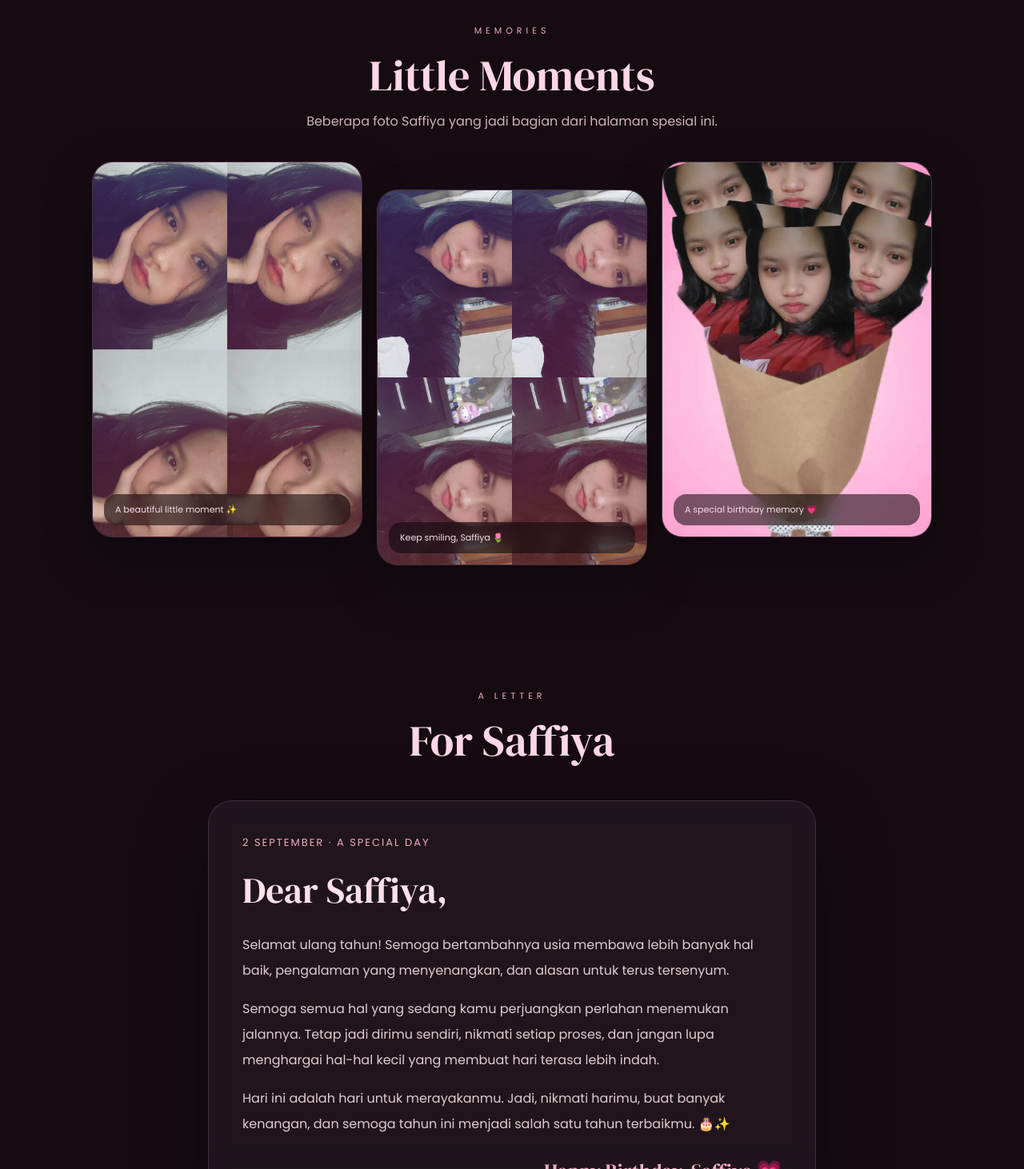
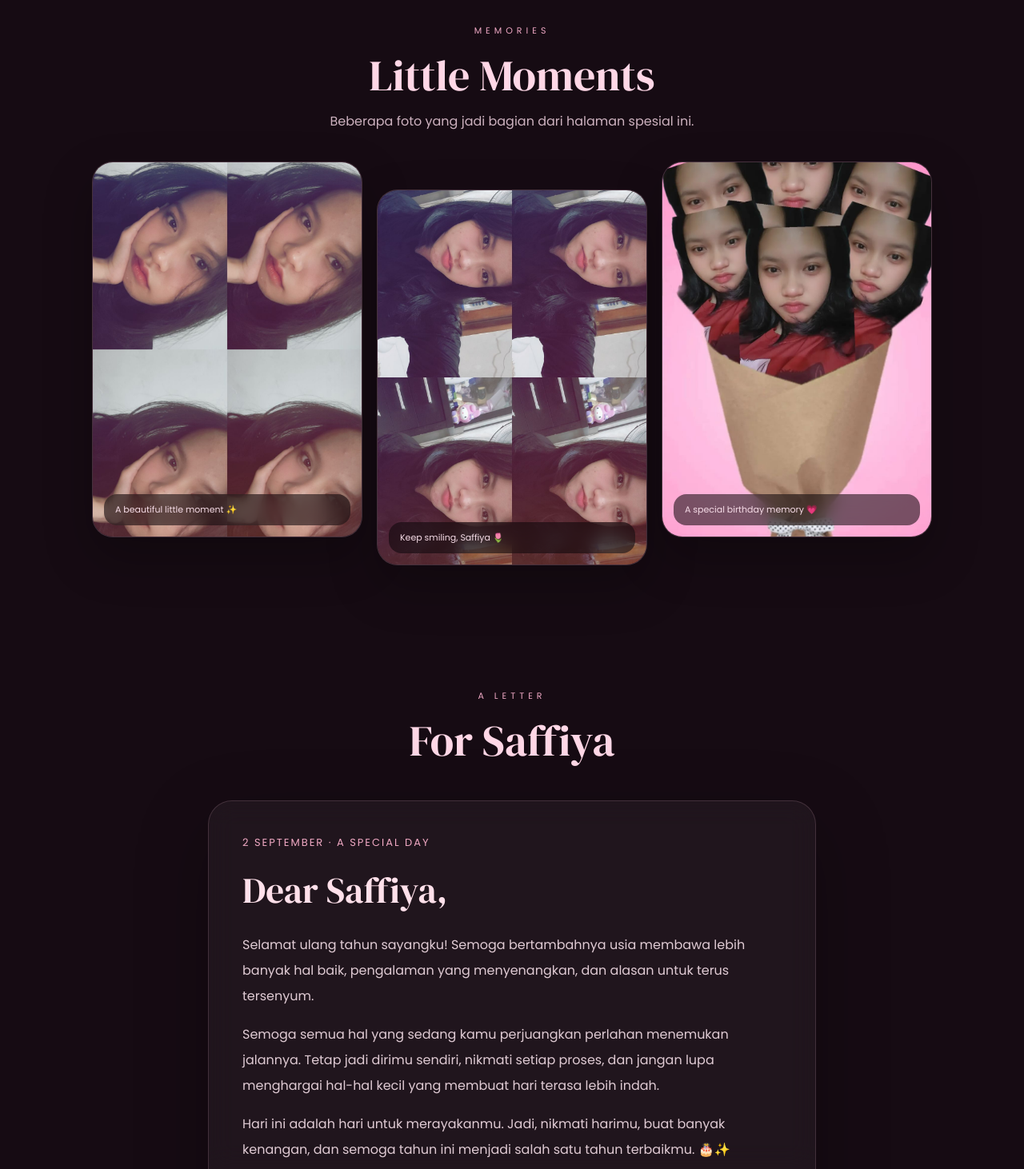
Before and after one commit to riizqiar/birthday-saffiya, a plain HTML site: page index.html in a window 1280 px wide. Shown: the part 880-2342 px from the top of the page at 80% size. Drawn offline with Linux system fonts and the light colour scheme.

Commit message:
Update index.html

```diff
--- a/index.html
+++ b/index.html
@@ -164,7 +164,7 @@ footer{text-align:center;padding:35px 20px;color:#806875;font-size:10px;letter-s
     <div class="title">
       <div class="eyebrow">Memories</div>
       <h2>Little Moments</h2>
-      <p>Beberapa foto Saffiya yang jadi bagian dari halaman spesial ini.</p>
+      <p>Beberapa foto yang jadi bagian dari halaman spesial ini.</p>
     </div>
     <div class="gallery">
       <div class="photo"><img src="foto1.jpg"><div class="caption">A beautiful little moment ✨</div></div>
@@ -184,7 +184,7 @@ footer{text-align:center;padding:35px 20px;color:#806875;font-size:10px;letter-s
       <div class="to">2 SEPTEMBER · A SPECIAL DAY</div>
       <h3>Dear Saffiya,</h3>
       <p>
-        Selamat ulang tahun! Semoga bertambahnya usia membawa
+        Selamat ulang tahun sayangku! Semoga bertambahnya usia membawa
         lebih banyak hal baik, pengalaman yang menyenangkan,
         dan alasan untuk terus tersenyum.
       </p>
@@ -236,7 +236,7 @@ footer{text-align:center;padding:35px 20px;color:#806875;font-size:10px;letter-s
         bermimpi, dan semoga hari-harimu selalu dipenuhi
         orang-orang serta hal-hal yang membuatmu bahagia.
         <br><br>
-        Have a wonderful birthday, Saffiya! 🎂✨
+        Have a wonderful birthday, My Love💗! 🎂✨
       </p>
     </div>
   </div>
```
